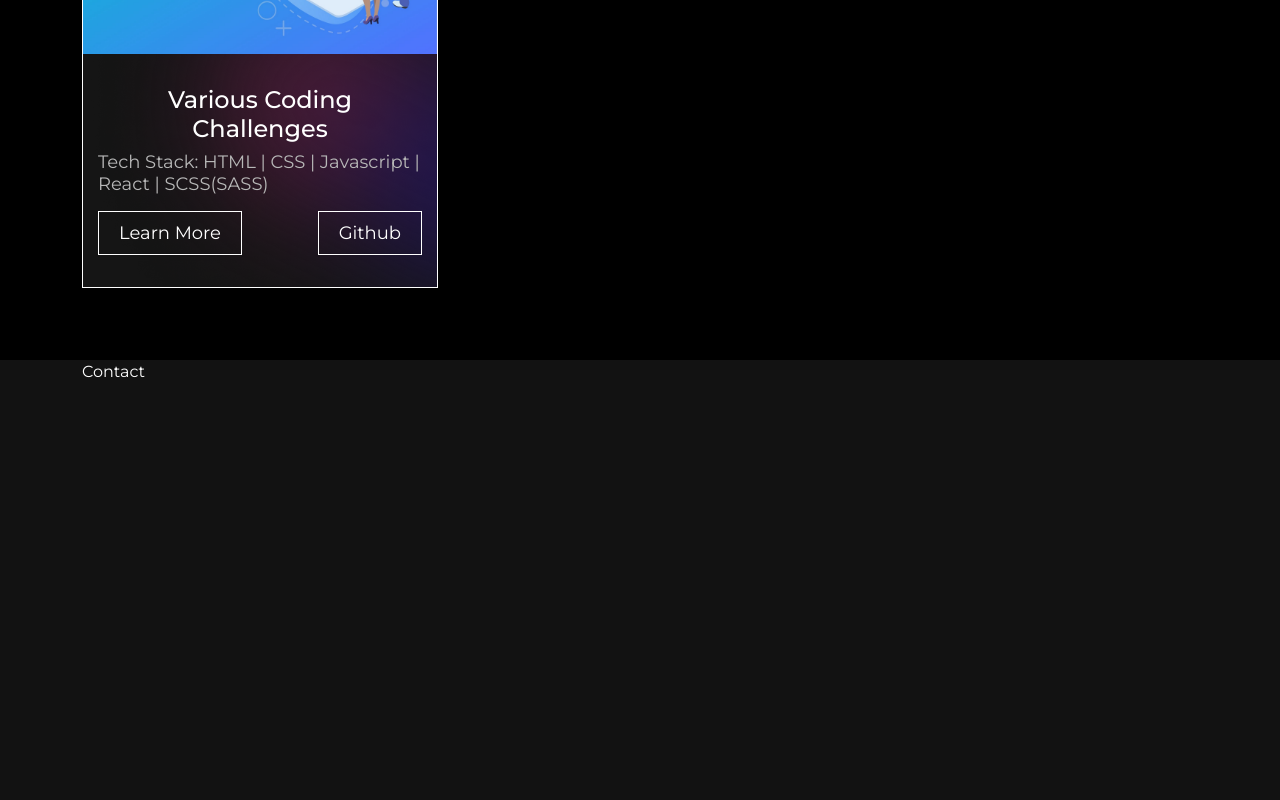
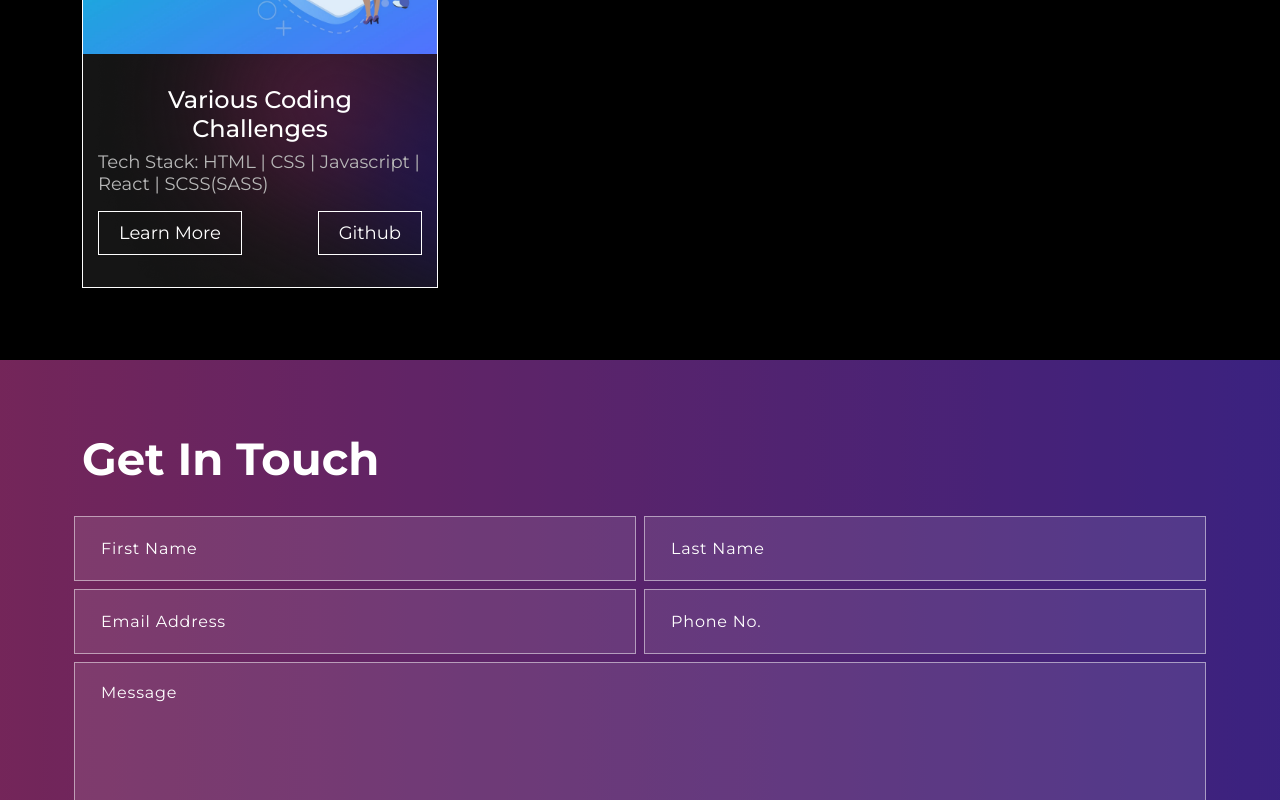
Before and after one commit to Shkurtevski/MyPortfolio, a React (Create React App) app: page / in a window 1280 px wide. Shown: the part 2000-2800 px from the top of the page. Before the commit the page ends 2384 px from the top, so only its background shows below. Built offline with nearby package versions, Linux system fonts and the light colour scheme.

Commit message:
Contact Form Added

```diff
--- a/src/components/Contact.tsx
+++ b/src/components/Contact.tsx
@@ -1,10 +1,48 @@
-import React from "react";
-import { Container } from "react-bootstrap";
+import { Container, Row, Col } from "react-bootstrap";
 
 const Contact = () => {
   return (
-    <section className="contact" id="contact">
-      <Container>Contact</Container>
+    <section className="contact" id="connect">
+      <Container>
+        <Row className="align-items-center">
+          <Col size={12}>
+            <div>
+              <h2>Get In Touch</h2>
+              <form>
+                <input type="hidden" name="form-name" value="contact" />
+                <Row>
+                  <Col size={12} sm={6} className="px-1">
+                    <input type="text" placeholder="First Name" />
+                  </Col>
+                  <Col size={12} sm={6} className="px-1">
+                    <input type="text" placeholder="Last Name" />
+                  </Col>
+                  <Col size={12} sm={6} className="px-1">
+                    <input
+                      type="email"
+                      name="email"
+                      placeholder="Email Address"
+                    />
+                  </Col>
+                  <Col size={12} sm={6} className="px-1">
+                    <input type="tel" placeholder="Phone No." />
+                  </Col>
+                  <Col size={12} className="px-1">
+                    <textarea
+                      rows={6}
+                      name="message"
+                      placeholder="Message"
+                    ></textarea>
+                    <button type="submit">
+                      <span>Send</span>
+                    </button>
+                  </Col>
+                </Row>
+              </form>
+            </div>
+          </Col>
+        </Row>
+      </Container>
     </section>
   );
 };
--- a/src/index.css
+++ b/src/index.css
@@ -431,6 +431,92 @@
   justify-content: space-between;
 }
 /*/////////////////////
+/-----> /CONTACT/ <-----/
+/////////////////////*/
+.contact {
+  position: relative; /* Set the position to relative for stacking */
+  padding: 72px 0;
+}
+
+.contact::before {
+  content: "";
+  position: absolute;
+  top: 0;
+  right: 0;
+  bottom: 0;
+  left: 0;
+  background: linear-gradient(90.21deg, #aa367c -5.91%, #4a2fbd 111.58%);
+  filter: brightness(70%);
+  z-index: -1; /* Place it behind the content */
+}
+
+.contact h2 {
+  font-size: 45px;
+  font-weight: 700;
+  margin-bottom: 30px;
+}
+.contact form input,
+.contact form textarea {
+  width: 100%;
+  background: rgba(255, 255, 255, 0.1);
+  border: 1px solid rgba(255, 255, 255, 0.5);
+  color: #fff;
+  margin: 0 0 8px 0;
+  padding: 18px 26px;
+  font-weight: 500;
+  font-size: 18px;
+  letter-spacing: 0.8px;
+  transition: 0.3s ease-in-out;
+}
+.contact form input:focus,
+.contact form textarea:focus {
+  background: rgba(255, 255, 255, 1);
+  color: #121212;
+}
+.contact form input::placeholder,
+.contact form textarea::placeholder {
+  font-size: 16px;
+  font-weight: 400;
+  color: #fff;
+}
+.contact form input:focus::placeholder,
+.contact form textarea:focus::placeholder {
+  color: #121212;
+  opacity: 0.8;
+}
+.contact form button {
+  font-weight: 700;
+  color: #000;
+  background-color: #fff;
+  padding: 14px 48px;
+  font-size: 18px;
+  margin-top: 25px;
+  border-radius: 0;
+  position: relative;
+  transition: 0.3s ease-in-out;
+}
+.contact form button span {
+  z-index: 1;
+  position: relative;
+}
+.contact form button:hover {
+  color: #fff;
+}
+.contact form button::before {
+  content: "";
+  background: #121212;
+  width: 0;
+  height: 100%;
+  position: absolute;
+  top: 0;
+  left: 0;
+  z-index: 0;
+  transition: 0.3s ease-in-out;
+}
+.contact form button:hover::before {
+  width: 100%;
+}
+/*/////////////////////
 /-----> /MEDIA-QUERIES/ <-----/
 /////////////////////*/
 @media (max-width: 767px) {
```
